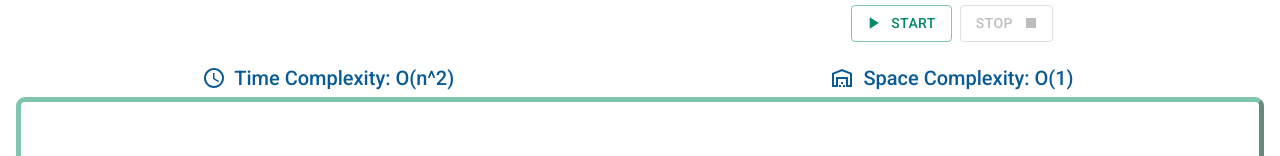
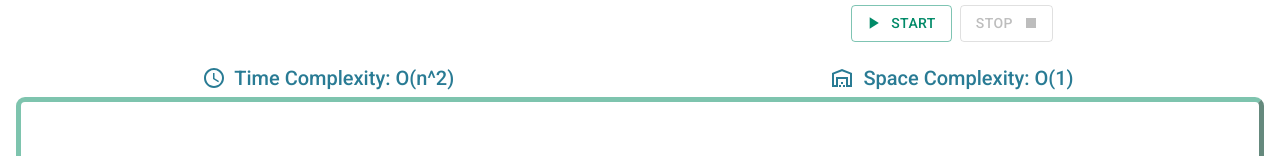
Before and after one commit to furs1da/Sorting-Algos-Visualizer, a React (Create React App) app in the folder sorting-algos/: page / in a window 1280 px wide. Shown: the part 181-337 px from the top of the page. Built offline with nearby package versions, Linux system fonts and the light colour scheme; a web font is replaced by a local one.

Commit message:
Colour changes

```diff
--- a/sorting-algos/src/App.css
+++ b/sorting-algos/src/App.css
@@ -136,7 +136,7 @@ main {
 /* Space and Time Complexity */
 .informationContainer {
   margin-bottom: -.3em;
-  color:rgb(9, 91, 150);
+  color:rgb(41, 123, 148);
 }
 
 @media only screen and (max-width: 768px) {
```
